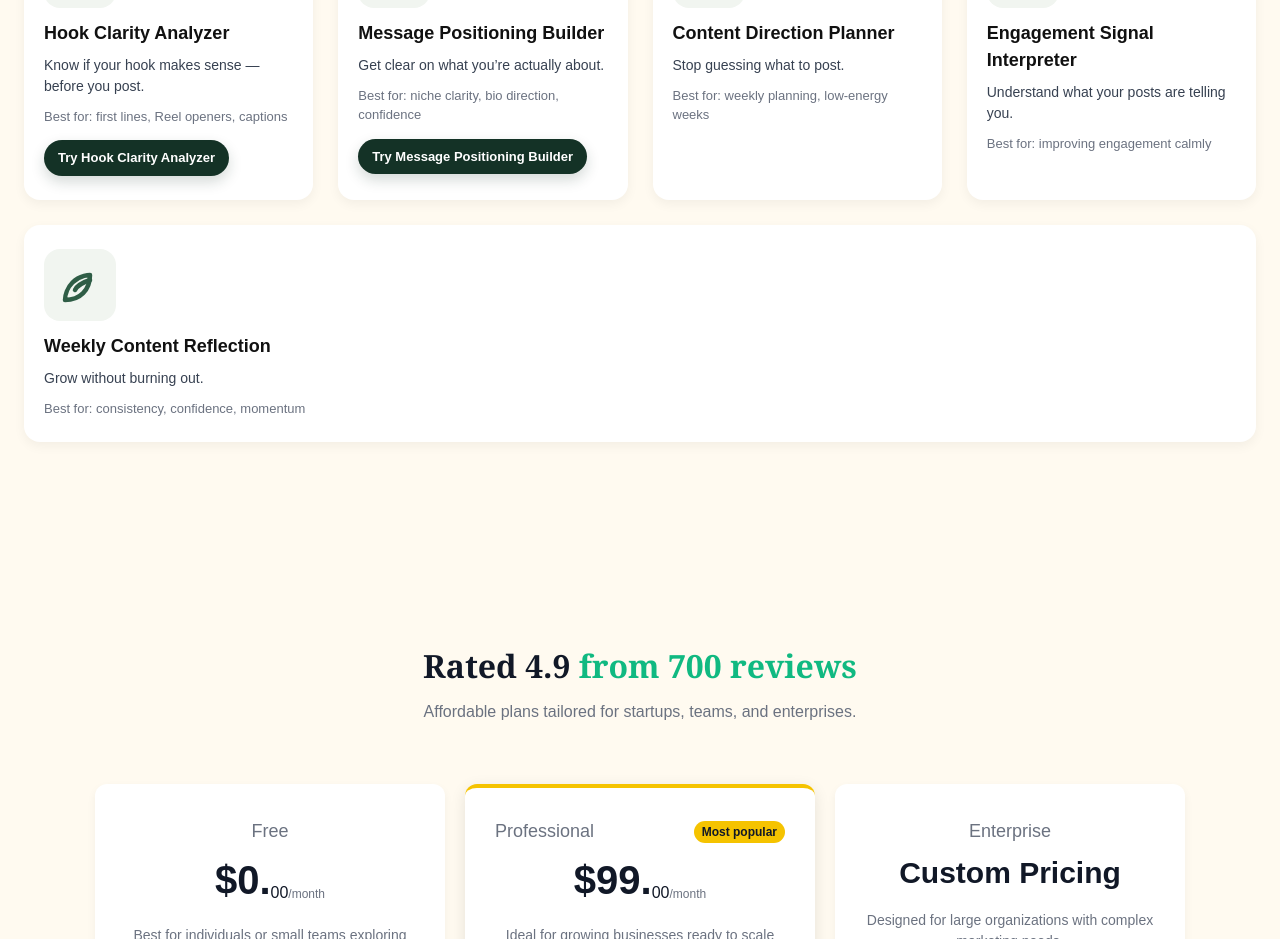
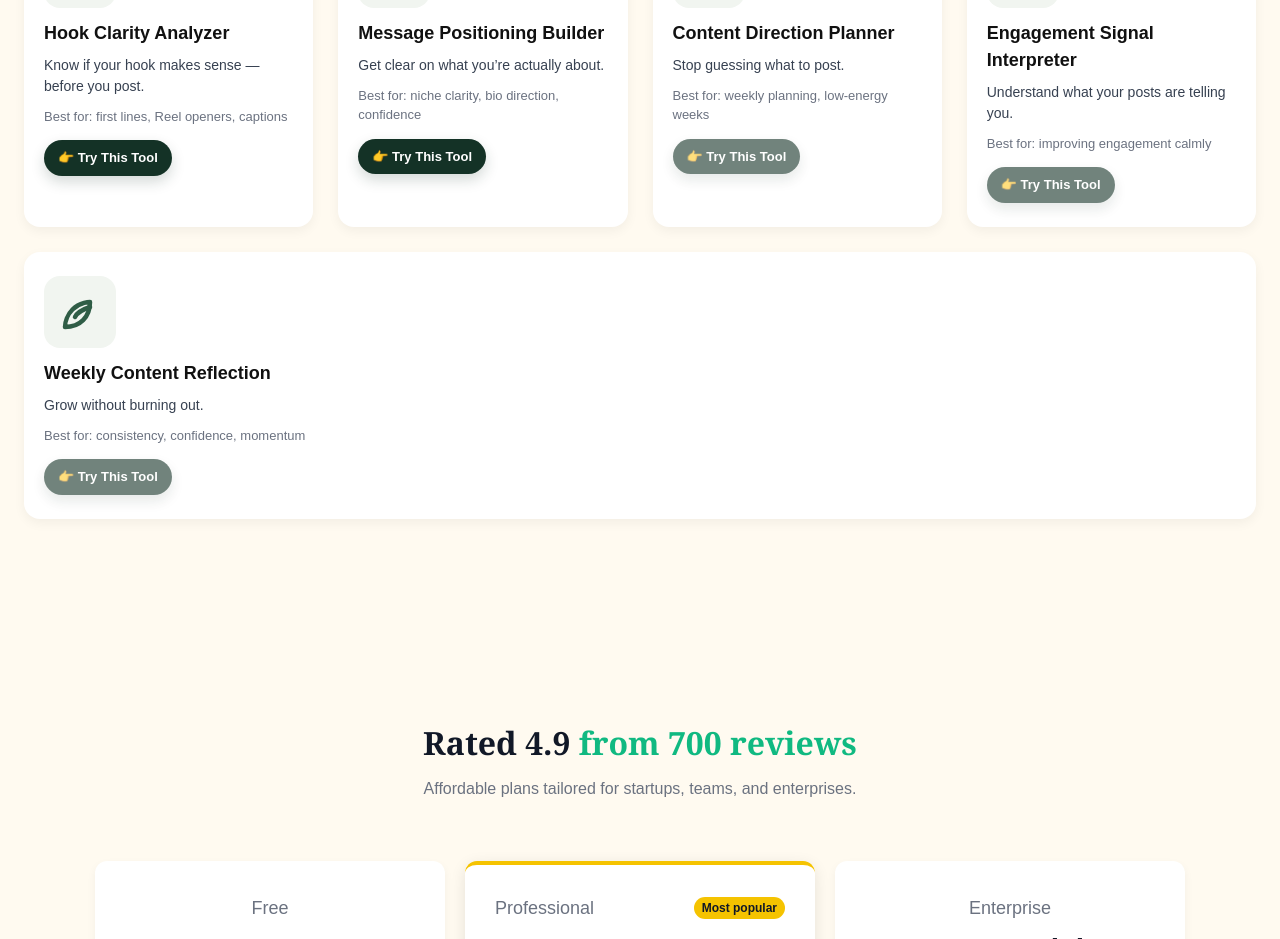
Before and after one commit to gmajors1326/the-calm-content-companion, a Next.js app: page / in a window 1280 px wide. Shown: the part 2940-3879 px from the top of the page. Built offline with nearby package versions, Linux system fonts and the light colour scheme; a web font is replaced by a local one.

Commit message:
Standardize tool card CTAs

```diff
--- a/app/page.tsx
+++ b/app/page.tsx
@@ -20,7 +20,7 @@ const TOOL_CARDS = [
     description: 'Know if your hook makes sense — before you post.',
     bestFor: 'first lines, Reel openers, captions',
     href: '/tools/hook-clarity-analyzer',
-    cta: 'Try Hook Clarity Analyzer'
+    cta: '👉 Try This Tool'
   },
   {
     icon: 'message',
@@ -28,25 +28,28 @@ const TOOL_CARDS = [
     description: 'Get clear on what you’re actually about.',
     bestFor: 'niche clarity, bio direction, confidence',
     href: '/tools/message-positioning-builder',
-    cta: 'Try Message Positioning Builder'
+    cta: '👉 Try This Tool'
   },
   {
     icon: 'compass',
     title: 'Content Direction Planner',
     description: 'Stop guessing what to post.',
-    bestFor: 'weekly planning, low-energy weeks'
+    bestFor: 'weekly planning, low-energy weeks',
+    cta: '👉 Try This Tool'
   },
   {
     icon: 'signal',
     title: 'Engagement Signal Interpreter',
     description: 'Understand what your posts are telling you.',
-    bestFor: 'improving engagement calmly'
+    bestFor: 'improving engagement calmly',
+    cta: '👉 Try This Tool'
   },
   {
     icon: 'leaf',
     title: 'Weekly Content Reflection',
     description: 'Grow without burning out.',
-    bestFor: 'consistency, confidence, momentum'
+    bestFor: 'consistency, confidence, momentum',
+    cta: '👉 Try This Tool'
   }
 ];
 
@@ -190,9 +193,31 @@ export default function PromotoLandingPage() {
                   boxShadow: '0 6px 14px rgba(20,50,38,0.18)'
                 }}
               >
-                {card.cta || 'Open tool'}
+                {card.cta || '👉 Try This Tool'}
               </Link>
-            ) : null}
+            ) : (
+              <button
+                type="button"
+                style={{
+                  display: 'inline-flex',
+                  alignItems: 'center',
+                  marginTop: '14px',
+                  padding: '8px 14px',
+                  borderRadius: '999px',
+                  backgroundColor: '#143226',
+                  color: '#ffffff',
+                  fontSize: '13px',
+                  fontWeight: '600',
+                  border: 'none',
+                  cursor: 'not-allowed',
+                  opacity: 0.6,
+                  boxShadow: '0 6px 14px rgba(20,50,38,0.18)'
+                }}
+                disabled
+              >
+                {card.cta || '👉 Try This Tool'}
+              </button>
+            )}
           </div>
         ))}
       </div>
```
